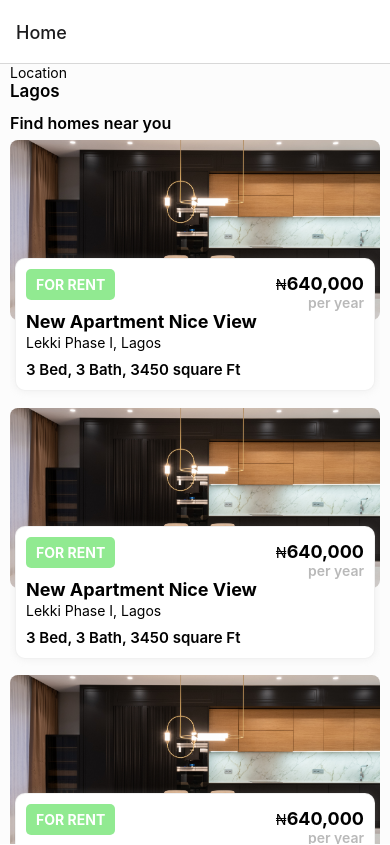
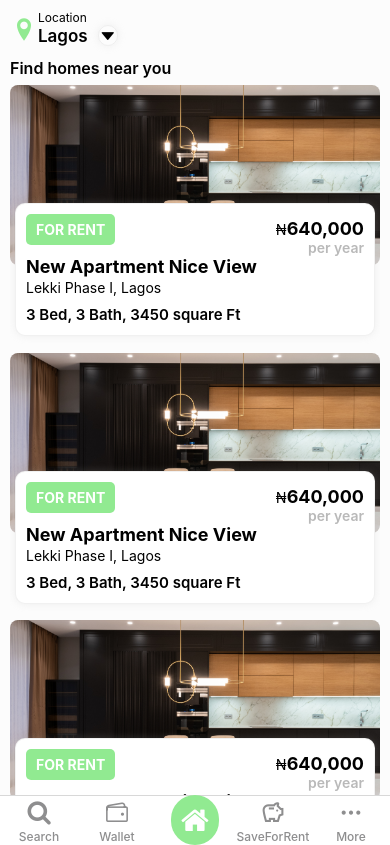
Before and after one commit to Kensmith-Project/DesignBranch, a React Native app: screen /Home in a window 390 px wide. Built offline with nearby package versions, Linux system fonts and the light colour scheme.

Commit message:
Implemented Bottom Tab Navigation.

```diff
--- a/package.json
+++ b/package.json
@@ -20,7 +20,8 @@
     "react-native-gesture-handler": "^2.3.2",
     "react-native-reanimated": "^2.5.0",
     "react-native-safe-area-context": "^4.2.4",
-    "react-native-screens": "^3.13.1"
+    "react-native-screens": "^3.13.1",
+    "react-native-vector-icons": "^9.1.0"
   },
   "devDependencies": {
     "@babel/core": "^7.12.9",
@@ -28,6 +29,7 @@
     "@react-native-community/eslint-config": "^2.0.0",
     "@types/jest": "^26.0.23",
     "@types/react-native": "^0.66.15",
+    "@types/react-native-vector-icons": "^6.4.10",
     "@types/react-test-renderer": "^17.0.1",
     "@typescript-eslint/eslint-plugin": "^5.7.0",
     "@typescript-eslint/parser": "^5.7.0",
--- a/src/Components/PropertyCard.tsx
+++ b/src/Components/PropertyCard.tsx
@@ -1,3 +1,4 @@
+import { useNavigation } from '@react-navigation/native';
 import React from 'react';
 import { Image, StyleSheet, Text, TouchableOpacity, View } from 'react-native';
 import { Duration, Property } from '../types/property';
@@ -10,6 +11,15 @@ export interface PropertyCardProps{
     property: Property;
 }
 const PropertyCard: React.FC<PropertyCardProps> = ({ property }) =>{
+
+    // Hooks
+    const navigation = useNavigation<any>();
+
+    // Handlers
+    const handlePress = ()=>{
+        // TODO
+        navigation.navigate('')
+    }
 
     // Elements
     const statusAndPrice = (
--- /dev/null
+++ b/src/navigators/BottomTabNavigator.tsx
@@ -0,0 +1,82 @@
+import { createBottomTabNavigator } from '@react-navigation/bottom-tabs';
+import React from 'react';
+import FontAwesomeIcon from 'react-native-vector-icons/FontAwesome';
+import Ionicons from 'react-native-vector-icons/Ionicons';
+import MaterialCommunityIcons from 'react-native-vector-icons/MaterialCommunityIcons';
+import FeatherIcon from 'react-native-vector-icons/Feather';
+import HomeScreen from '../screens/HomeScreen';
+import { Platform, StyleSheet } from 'react-native';
+
+const BottomTabNavigator: React.FC<any> = () =>{
+    const Tab = createBottomTabNavigator();
+    return(
+        <Tab.Navigator
+            screenOptions={({route})=>({
+                headerShown: false,
+                tabBarActiveTintColor: "#91EA91",
+                tabBarHideOnKeyboard: true,
+                //tabBarShowLabel: false,
+                tabBarLabelStyle:{
+                    fontSize: 12,
+                    fontWeight: '500',
+                    paddingBottom: Platform.OS === 'android' ? 4 : 0
+                },
+                tabBarIcon: ({ focused, color, size })=>{
+
+                    let SearchIcon = <FontAwesomeIcon name='search' size={size} color={color}/>;
+                    let WalletIcon = <Ionicons name='wallet-outline' size={size} color={color}/>;
+                    let HomeIcon = <FontAwesomeIcon
+                        name='home'
+                        size={30}
+                        color="white"
+                        style={styles.homeIcon}
+                    />;
+                    let SaveIcon = <MaterialCommunityIcons name='piggy-bank-outline' size={size} color={color}/>
+                    let MoreIcon = <FeatherIcon name='more-horizontal' size={size} color={color}/>
+
+                    if (route.name === 'Search') {
+                        return SearchIcon;
+                    }
+                    if (route.name === 'Wallet') {
+                        return WalletIcon;
+                    }
+                    if (route.name === 'Home') {
+                        return HomeIcon;
+                    }
+                    if (route.name === 'SaveForRent') {
+                        return SaveIcon;
+                    }
+                    if (route.name === 'More') {
+                        return MoreIcon;
+                    }
+                }
+            })}
+        >
+            <Tab.Screen name="Search" component={HomeScreen}  />
+            <Tab.Screen name="Wallet" component={HomeScreen}  />
+            <Tab.Screen name="Home" component={HomeScreen}
+                options={{
+                    tabBarLabelStyle: {
+                        fontSize: 0
+                    },
+                }}
+            />
+            <Tab.Screen name="SaveForRent" component={HomeScreen}  />
+            <Tab.Screen name="More" component={HomeScreen}  />
+
+        </Tab.Navigator>
+    )
+}
+
+const styles = StyleSheet.create({
+    homeIcon:{
+        backgroundColor: '#91EA91',
+        padding: 10,
+        borderRadius: 50,
+        textAlign: 'center',
+        position: 'absolute',
+        //bottom: 0
+    }
+})
+
+export default BottomTabNavigator;
--- /dev/null
+++ b/src/navigators/HomeStack.tsx
@@ -0,0 +1 @@
+import React from 'react';
--- a/src/navigators/Main.tsx
+++ b/src/navigators/Main.tsx
@@ -5,6 +5,7 @@ import { createNativeStackNavigator } from '@react-navigation/native-stack';
 import PropertyCard from '../Components/PropertyCard';
 import propertyData from '../mockData/propertyData';
 import HomeScreen from '../screens/HomeScreen';
+import BottomTabNavigator from './BottomTabNavigator';
 
 
 const Drawer = createDrawerNavigator();
@@ -18,9 +19,7 @@ const MainNavigator: React.FC<any> = () =>{
 
     return(
         <NavigationContainer>
-            <TestStack.Navigator>
-                <TestStack.Screen name='Home' component={HomeScreen}/>
-            </TestStack.Navigator>
+            <BottomTabNavigator/>
         </NavigationContainer>
     )
 }
--- a/src/screens/HomeScreen.tsx
+++ b/src/screens/HomeScreen.tsx
@@ -1,5 +1,5 @@
 import React from 'react';
-import { FlatList, StyleSheet, View, ListRenderItemInfo, Text, TouchableWithoutFeedback } from 'react-native';
+import { FlatList, StyleSheet, View, ListRenderItemInfo, Text, TouchableWithoutFeedback, TouchableOpacity } from 'react-native';
 import PropertyCard from '../Components/PropertyCard';
 import propertyData from '../mockData/propertyData';
 import GeneralStackScreenProps from '../props/GeneralStackScreenProps';
@@ -8,6 +8,8 @@ import { Cities } from '../types/cities';
 import { Picker } from '@react-native-picker/picker';
 import BasePicker from '../Components/elements/BasePicker';
 import { toPickerItem } from '../utils/GeneralUtils';
+import AntDeisgnIcon from 'react-native-vector-icons/AntDesign';
+import EntypoIcon from 'react-native-vector-icons/Entypo';
 
 const HomeScreen: React.FC<GeneralStackScreenProps> = () =>{
 
@@ -50,20 +52,31 @@ const HomeScreen: React.FC<GeneralStackScreenProps> = () =>{
     const renderLabel = ()=>{
         return(
            <View>
+               {/** Location */}
                <View style={styles.locationContainer}>
+
+                   {/** Location Icon */}
+                   <EntypoIcon
+                        name='location-pin'
+                        size={28}
+                        color="#91EA91"
+                   />
+
+                   {/** Location Texts */}
                    <View>
-                       <TouchableWithoutFeedback onPress={handlePress}>
-                            <Text>Location</Text>
-                       </TouchableWithoutFeedback>
-                       <Text style={styles.locationText}>{selectedLanguage}</Text>
-                       <BasePicker
-                            visible={open}
-                            onClose={handleClose}
-                            selectedValue={selectedLanguage}
-                            items={toPickerItem(Object.values(Cities))}
-                            onValueChange={handleValueChange}
-                       />
+                        <Text style={{ fontSize: 12 }}>Location</Text>
+                        <View style={styles.location}>
+                            <Text style={styles.locationText}>{selectedLanguage}</Text>
+                            <TouchableOpacity activeOpacity={0.5} onPress={handlePress}>
+                                <AntDeisgnIcon
+                                    name='caretdown'
+                                    size={14}
+                                    style={styles.arrow}
+                                />
+                            </TouchableOpacity>
+                        </View>
                    </View>
+
                </View>
 
                <Text style={styles.title}>Find homes near you</Text>
@@ -73,6 +86,13 @@ const HomeScreen: React.FC<GeneralStackScreenProps> = () =>{
 
     return(
         <View style={styles.container}>
+            <BasePicker
+                visible={open}
+                onClose={handleClose}
+                selectedValue={selectedLanguage}
+                items={toPickerItem(Object.values(Cities))}
+                onValueChange={handleValueChange}
+            />
             { renderLabel() }
            <FlatList
                 data={testProperties}
@@ -98,12 +118,34 @@ const styles = StyleSheet.create({
     },
 
     locationContainer:{
-        marginBottom: 10
+        marginVertical: 10,
+        flexDirection: 'row',
+        alignItems: 'flex-end'
     },
 
     locationText:{
         fontSize: 17,
-        fontWeight: '600'
+        fontWeight: '600',
+        marginRight: 10,
+    },
+
+    location:{
+        flexDirection: 'row',
+        alignItems: 'center'
+    },
+
+    arrow:{
+        borderRadius: 50,
+        padding: 2,
+        elevation: 8,
+        shadowColor: 'rgba(185, 185, 185, 0.2)',
+        shadowOffset: {width: 0, height: 0},
+        shadowOpacity: 1,
+        shadowRadius: 8,
+        borderWidth: 1,
+        borderColor: 'rgba(185, 185, 185, 0.2)',
+        borderStyle: 'solid',
+        textAlign: 'center'
     }
 });
 
```
Also changed, not shown: src/screens/PropertyScreen.tsx (added, +44 -0 lines), src/images/propertyImage3.png (added), 6 other files (tests, documents, lock files or other folders).
